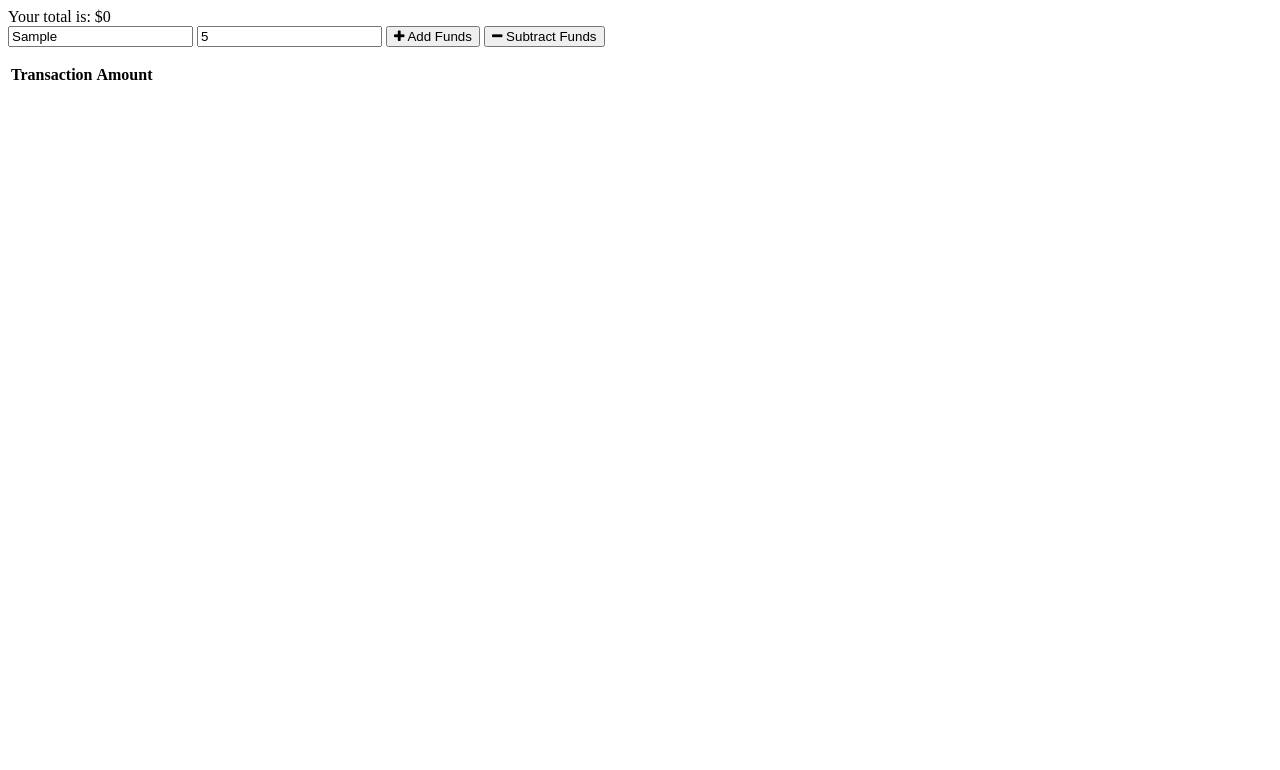
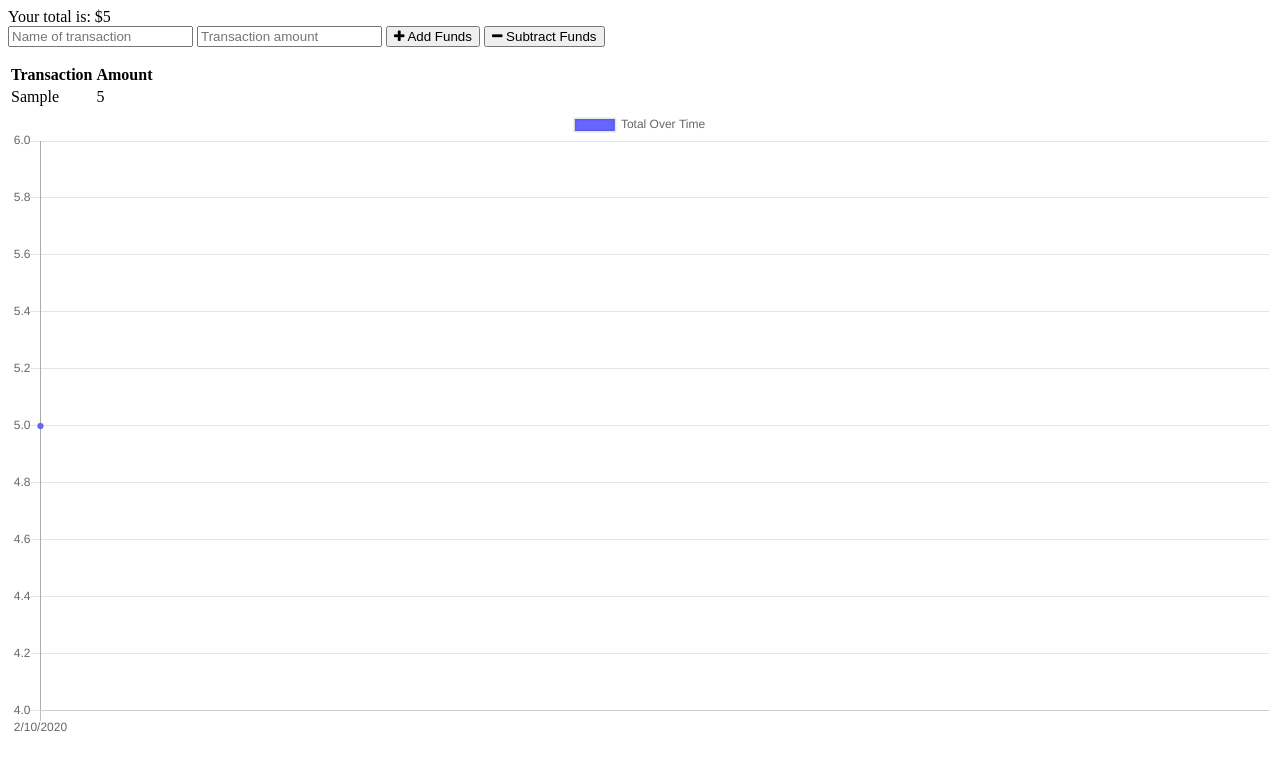
Before and after one commit to mattchley/budgetrkrOff, a website: page public/index.html in a window 1280 px wide. Both pictures are taken after typing "Sample", "5" into the empty fields and a click on the button "Add Funds". Drawn offline with nearby package versions, Linux system fonts and the light colour scheme; no server answers.

Commit message:
coreAppFunct

```diff
--- a/public/db.js
+++ b/public/db.js
@@ -1 +1,57 @@
 // your code goes here
+let db;
+const request = indexedDB.open("budget", 1);
+
+request.onupgradeneeded = function(event) {
+  const db = event.target.result;
+  db.createObjectStore("pending", { autoIncrement: true });
+};
+
+request.onsuccess = function(event) {
+  db = event.target.result;
+
+  // check if app is online before reading from db
+  if (navigator.onLine) {
+    checkDatabase();
+  }
+};
+
+request.onerror = function(event) {
+  console.log("Woops! " + event.target.errorCode);
+};
+
+function saveRecord(record) {
+  const transaction = db.transaction(["pending"], "readwrite");
+  const store = transaction.objectStore("pending");
+
+  store.add(record);
+}
+
+function checkDatabase() {
+  const transaction = db.transaction(["pending"], "readwrite");
+  const store = transaction.objectStore("pending");
+  const getAll = store.getAll();
+
+  getAll.onsuccess = function() {
+    if (getAll.result.length > 0) {
+      fetch("/api/transaction/bulk", {
+        method: "POST",
+        body: JSON.stringify(getAll.result),
+        headers: {
+          Accept: "application/json, text/plain, */*",
+          "Content-Type": "application/json"
+        }
+      })
+      .then(response => response.json())
+        .then(() => {
+          // delete records if successful
+          const transaction = db.transaction(["pending"], "readwrite");
+          const store = transaction.objectStore("pending");
+          store.clear();
+        });
+    }
+  };
+}
+
+// listen for app coming back online
+window.addEventListener("online", checkDatabase);
--- a/public/index.html
+++ b/public/index.html
@@ -20,11 +20,13 @@
     </div>
 
     <div class="form">
+      <form>
       <input type="text" id="t-name" placeholder="Name of transaction" />
       <input type="number" min="0" id="t-amount" placeholder="Transaction amount" />
       <button id="add-btn"><i class="fa fa-plus buttons"></i> Add Funds</button>
       <button id="sub-btn"><i class="fa fa-minus"></i> Subtract Funds</button>
       <p class="error"></p>
+    </form>
     </div>
 
     <div class="transactions">
--- a/public/index.js
+++ b/public/index.js
@@ -1 +1,151 @@
 // your code goes here
+let transactions = [];
+let myChart;
+
+fetch("/api/transaction")
+  .then(response => response.json())
+  .then(data => {
+    // save db data on global variable
+    transactions = data;
+    populateTotal();
+    populateTable();
+    populateChart();
+  });
+
+function populateTotal() {
+  // reduce transaction amounts to a single total value
+  const total = transactions.reduce((total, t) => {
+    return total + parseInt(t.value);
+  }, 0);
+
+  const totalEl = document.querySelector("#total");
+  totalEl.textContent = total;
+}
+
+function populateTable() {
+  const tbody = document.querySelector("#tbody");
+  tbody.innerHTML = "";
+
+  transactions.forEach(transaction => {
+    // create and populate a table row
+    const tr = document.createElement("tr");
+    tr.innerHTML = `
+      <td>${transaction.name}</td>
+      <td>${transaction.value}</td>
+    `;
+
+    tbody.appendChild(tr);
+  });
+}
+
+function populateChart() {
+  // copy array and reverse it
+  const reversed = transactions.slice().reverse();
+  let sum = 0;
+
+  // create date labels for chart
+  const labels = reversed.map(t => {
+    const date = new Date(t.date);
+    return `${date.getMonth() + 1}/${date.getDate()}/${date.getFullYear()}`;
+  });
+
+  // create incremental values for chart
+  const data = reversed.map(t => {
+    sum += parseInt(t.value);
+    return sum;
+  });
+
+  // remove old chart if it exists
+  if (myChart) {
+    myChart.destroy();
+  }
+
+  const ctx = document.getElementById("myChart").getContext("2d");
+
+  myChart = new Chart(ctx, {
+    type: "line",
+    data: {
+      labels,
+      datasets: [
+        {
+          label: "Total Over Time",
+          fill: true,
+          backgroundColor: "#6666ff",
+          data
+        }
+      ]
+    }
+  });
+}
+
+function sendTransaction(isAdding) {
+  const nameEl = document.querySelector("#t-name");
+  const amountEl = document.querySelector("#t-amount");
+  const errorEl = document.querySelector("form .error");
+
+  // validate form
+  if (nameEl.value === "" || amountEl.value === "") {
+    errorEl.textContent = "Missing Information";
+    return;
+  } else {
+    errorEl.textContent = "";
+  }
+
+  // create record
+  const transaction = {
+    name: nameEl.value,
+    value: amountEl.value,
+    date: new Date().toISOString()
+  };
+
+  // if subtracting funds, convert amount to negative number
+  if (!isAdding) {
+    transaction.value *= -1;
+  }
+
+  // add to beginning of current array of data
+  transactions.unshift(transaction);
+
+  // re-run logic to populate ui with new record
+  populateChart();
+  populateTable();
+  populateTotal();
+
+  // also send to server
+  fetch("/api/transaction", {
+    method: "POST",
+    body: JSON.stringify(transaction),
+    headers: {
+      Accept: "application/json, text/plain, */*",
+      "Content-Type": "application/json"
+    }
+  })
+    .then(response => response.json())
+    .then(data => {
+      if (data.errors) {
+        errorEl.textContent = "Missing Information";
+      } else {
+        // clear form
+        nameEl.value = "";
+        amountEl.value = "";
+      }
+    })
+    .catch(err => {
+      // fetch failed, so save in indexed db
+      saveRecord(transaction);
+
+      // clear form
+      nameEl.value = "";
+      amountEl.value = "";
+    });
+}
+
+document.querySelector("#add-btn").addEventListener("click", function(event) {
+  event.preventDefault();
+  sendTransaction(true);
+});
+
+document.querySelector("#sub-btn").addEventListener("click", function(event) {
+  event.preventDefault();
+  sendTransaction(false);
+});
--- a/server.js
+++ b/server.js
@@ -3,7 +3,7 @@ const logger = require("morgan");
 const mongoose = require("mongoose");
 const compression = require("compression");
 
-const PORT = 3000;
+const PORT = 3030;
 
 const app = express();
 
```
